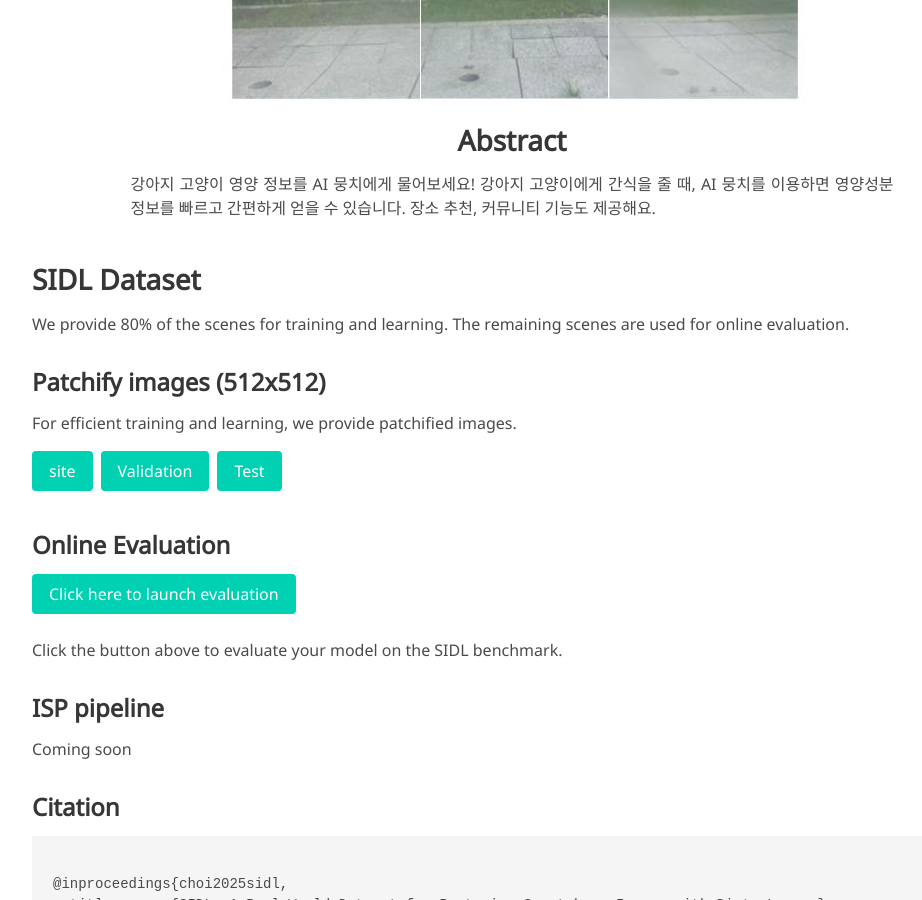
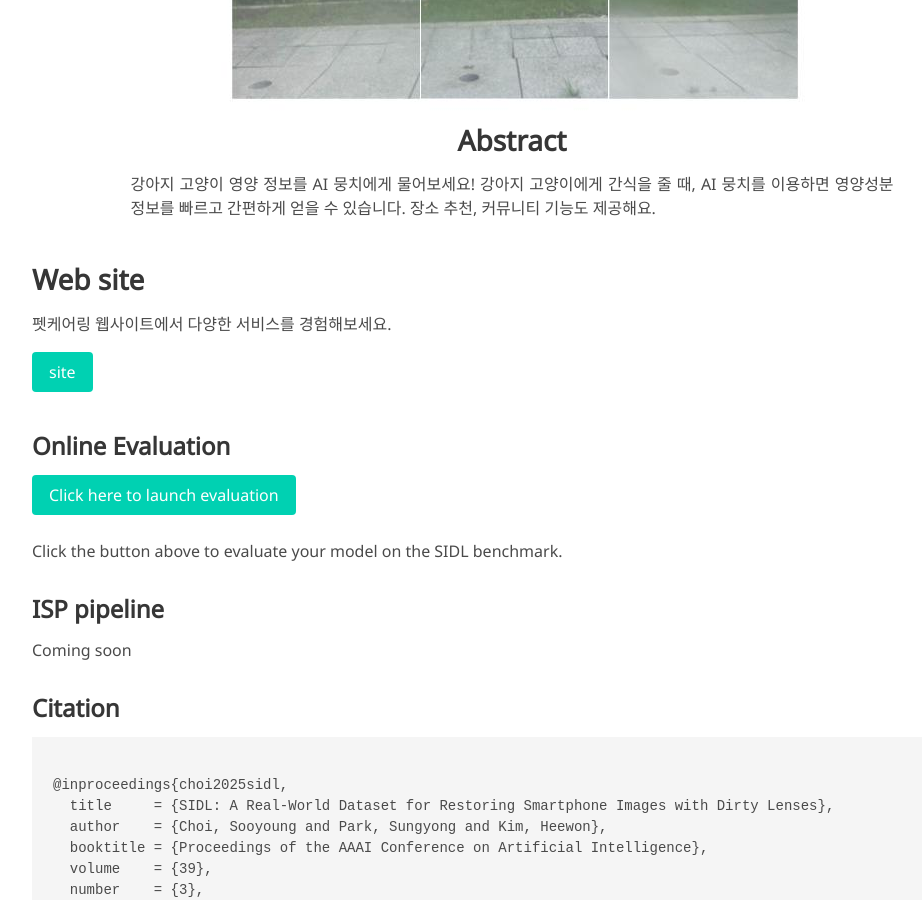
Before and after one commit to songchaeeunn/Laplata.github.io, a Jekyll site: the page built from index.md, in a window 1280 px wide and 900 px high, scrolled down 760 px. Shown: the whole window, without its empty margins (128-1050 px from the left). Built offline with Jekyll 4.4.1, drawn with Linux system fonts in a browser that asks for light colours; some web fonts are replaced.

Commit message:
Update index.md

```diff
--- a/index.md
+++ b/index.md
@@ -36,14 +36,10 @@ site: "[https://github.com/your-repo/dataset](https://petcaring.site/)"
 
 <!-- Dataset Download Buttons -->
 
-## SIDL Dataset
-We provide 80% of the scenes for training and learning. The remaining scenes are used for online evaluation.
-### Patchify images (512x512)
-For efficient training and learning, we provide patchified images.
+## Web site
+펫케어링 웹사이트에서 다양한 서비스를 경험해보세요.
 <div class="buttons" style="text-align: center; margin-top: 1em;">
   <a class="button is-primary" href="https://petcaring.site/" target="_blank">site</a>
-  <a class="button is-primary" href="https://drive.google.com/file/d/1u5-MDauO3XolXsU6eOARwlXo7SnpLwqA/view?usp=sharing" target="_blank">Validation</a>
-  <a class="button is-primary" href="https://drive.google.com/file/d/1-SFyyjH0G3C68OfDjZ_O7M4mOqkcJdEf/view?usp=sharing" target="_blank">Test</a>
 </div>
 
 
```
